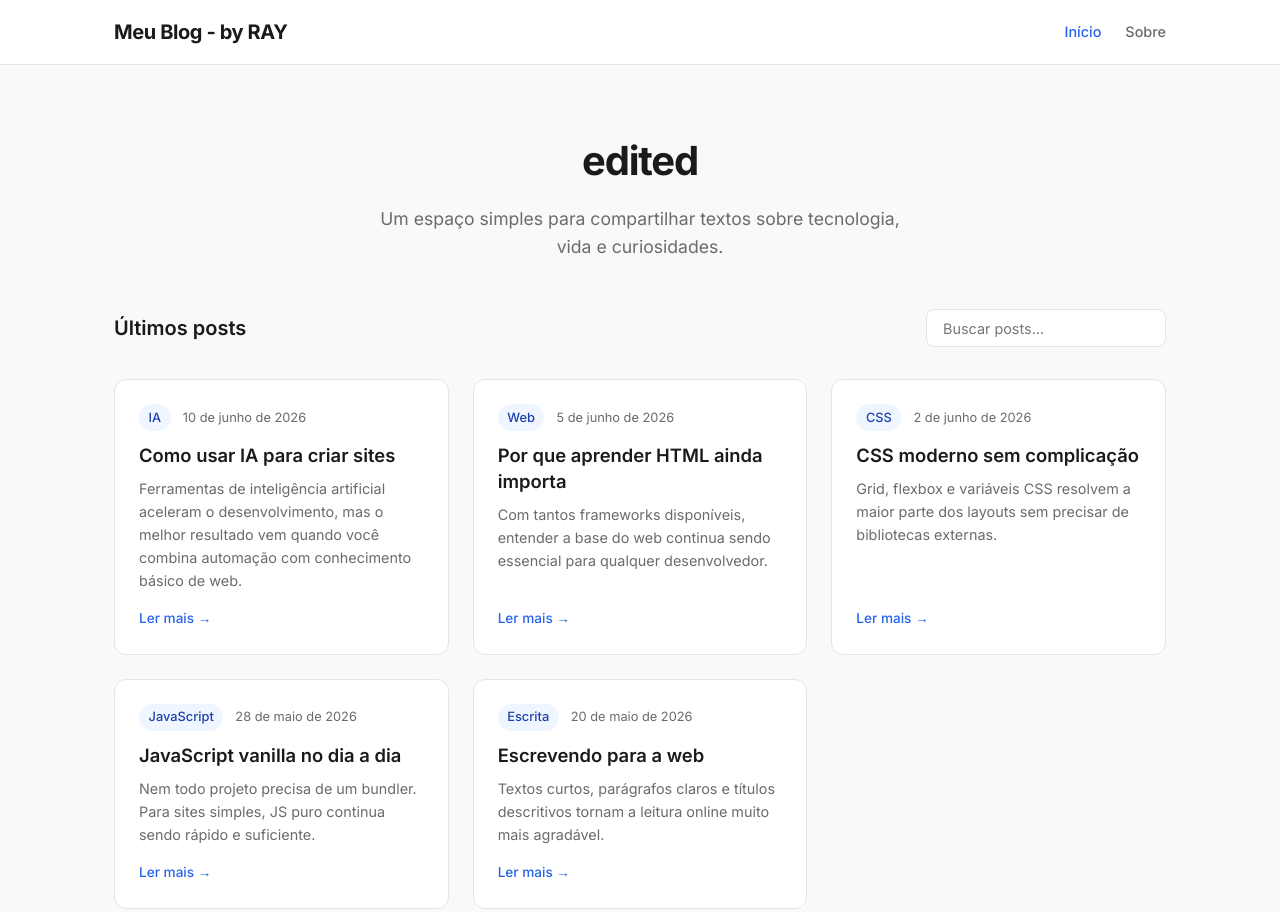
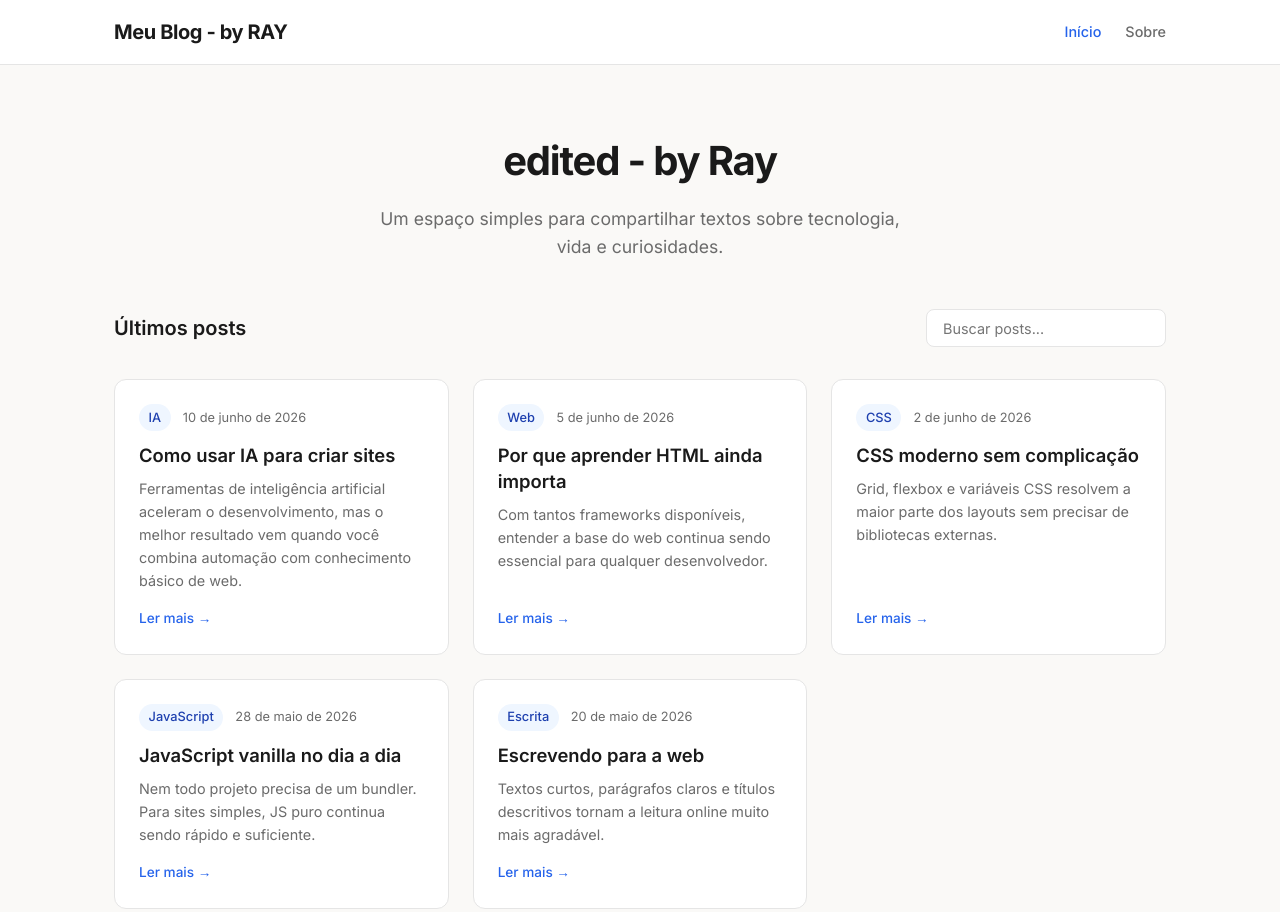
Before and after one commit to Rayjay-8/blogteste, a plain HTML site: page index.html in a window 1280 px wide. Shown: the top 912 px of the page. Drawn offline with Linux system fonts and the light colour scheme.

Commit message:
update by ray

```diff
--- a/index.html
+++ b/index.html
@@ -23,7 +23,7 @@
   <main class="main">
     <section class="hero">
       <div class="container">
-        <h1>edited</h1>
+        <h1>edited - by Ray</h1>
         <p>Um espaço simples para compartilhar textos sobre tecnologia, vida e curiosidades.</p>
       </div>
     </section>
```
